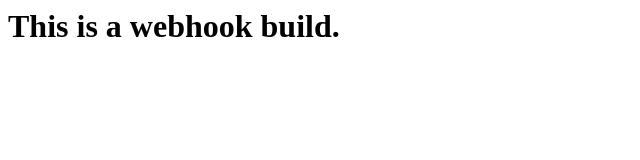
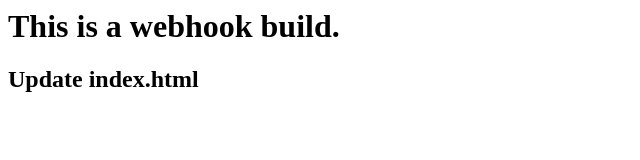
Before and after one commit to akash-biswas-dev/DemoCI, a plain HTML site: page index.html in a window 1280 px wide. Shown: the whole page, without its empty margins (0-640 px from the left). Drawn offline with Linux system fonts and the light colour scheme.

Commit message:
Update index.html

```diff
--- a/index.html
+++ b/index.html
@@ -1 +1,2 @@
 <h1>This is a webhook build.</h1>
+<h2>Update index.html</h2>
```
